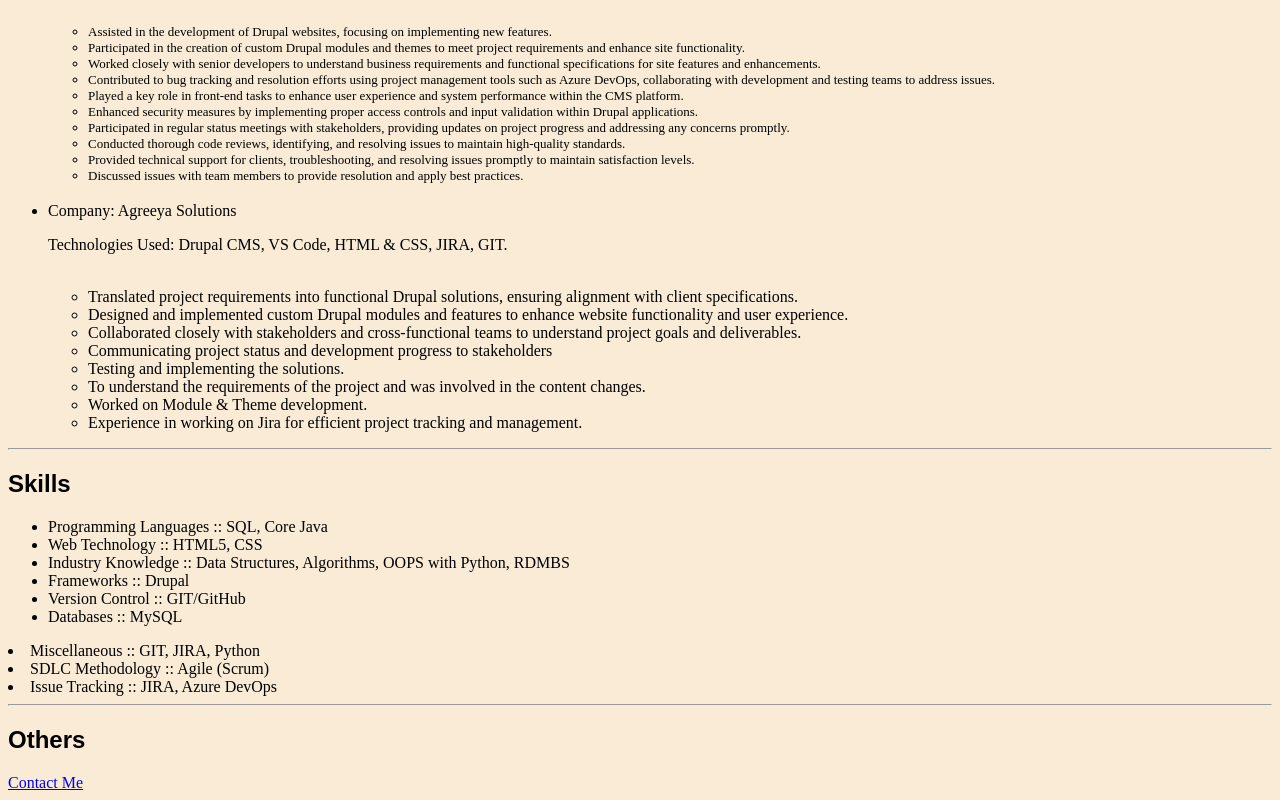
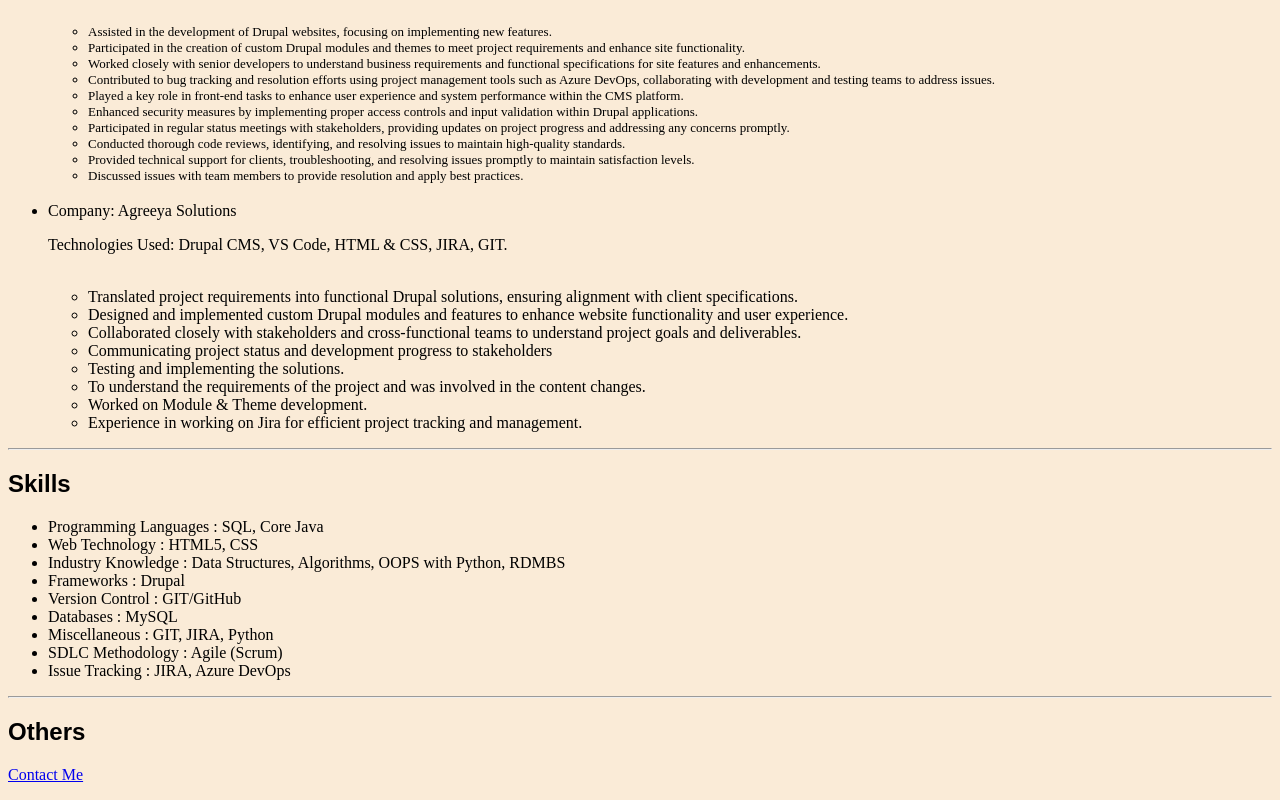
Before and after one commit to Nishantsharma1234N/Nishant-s-Resume, a plain HTML site: page index.html in a window 1280 px wide. Shown: the part 675-1475 px from the top of the page. Drawn offline with Linux system fonts and the light colour scheme.

Commit message:
Update index.html

```diff
--- a/index.html
+++ b/index.html
@@ -55,16 +55,15 @@
     <hr>
     <h2 style="font-family: Arial, Helvetica, sans-serif;">Skills</h2>
             <ul style="align-content:normal ;">
-                <li>Programming Languages :: SQL, Core Java</li>
-                <li>Web Technology :: HTML5, CSS</li>
-                <li>Industry Knowledge :: Data Structures, Algorithms, OOPS with Python, RDMBS</li>
-                <li>Frameworks :: Drupal</li>
-                <li>Version Control :: GIT/GitHub</li>
-                <li>Databases :: MySQL</ul>
-                <li>Miscellaneous :: GIT, JIRA, Python</li>
-                <li>SDLC Methodology :: Agile (Scrum)</li>
-                <li>Issue Tracking :: JIRA, Azure DevOps</li>
-
+                <li>Programming Languages :	SQL, Core Java</li>
+                <li>Web Technology : HTML5, CSS</li>
+                <li>Industry Knowledge : Data Structures, Algorithms, OOPS with Python, RDMBS</li>
+                <li>Frameworks : Drupal</li>
+                <li>Version Control : GIT/GitHub</li>
+                <li>Databases : MySQL</li>
+                <li>Miscellaneous : GIT, JIRA, Python</li>
+                <li>SDLC Methodology : Agile (Scrum)</li>
+                <li>Issue Tracking : JIRA, Azure DevOps</li>
             </ul>
     <hr>
     <h2 style="font-family: Arial, Helvetica, sans-serif;">Others</h2>
```
